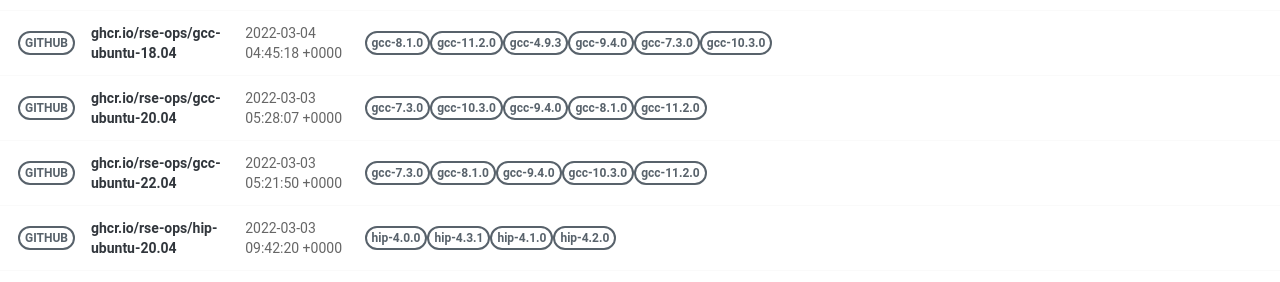
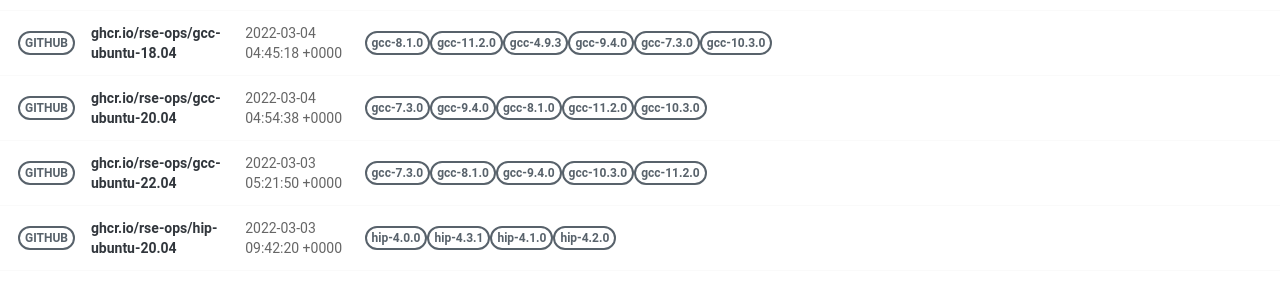
Before and after one commit to rse-ops/docker-images, a Jekyll site: the page built from pages/index.md, in a window 1280 px wide. Shown: the part 581-863 px from the top of the page. Built offline with Jekyll 4.4.1, drawn with Linux system fonts in a browser that asks for light colours; nearby versions of some CDN libraries.

Commit message:
Automated push to update library 2022-03-04

```diff
--- a/_library/ghcr.io-rse-ops-gcc-ubuntu-20.04.md
+++ b/_library/ghcr.io-rse-ops-gcc-ubuntu-20.04.md
@@ -1,7 +1,7 @@
 ---
 layout: container
 name: ghcr.io/rse-ops/gcc-ubuntu-20.04
-updated_at: 2022-03-03 05:28:07.105989
+updated_at: 2022-03-04 04:54:38.489986
 
 
 container_url: https://github.com/orgs/rse-ops/packages/container/package/gcc-ubuntu-20.04
```
Also changed, not shown: other parts of _library/ghcr.io-rse-ops-gcc-ubuntu-20.04.md (+3 -3 lines).
